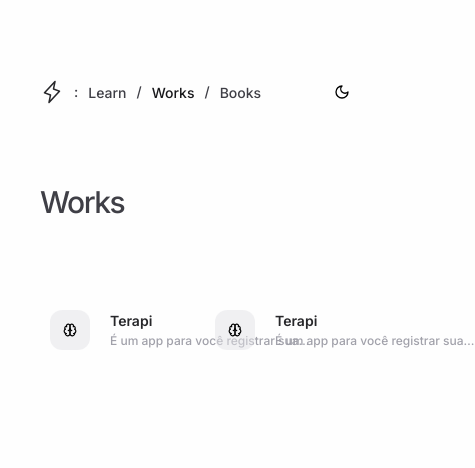
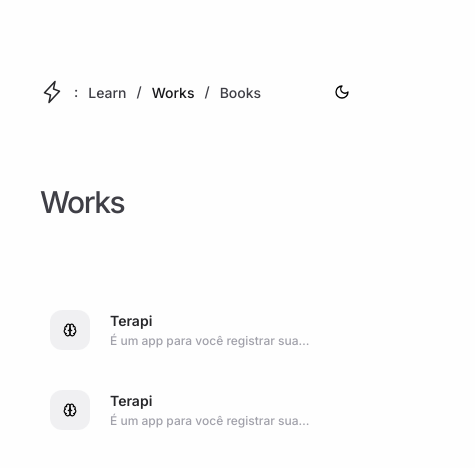
Before and after one commit to andres-dos-santos/hi, a Next.js app: page /works in a window 390 px wide. Shown: the top 468 px of the page, 475 px wide, since content can reach past the window. Built offline with nearby package versions, Linux system fonts and the light colour scheme.

Commit message:
fix: mobile error from list

```diff
--- a/app/page.tsx
+++ b/app/page.tsx
@@ -50,16 +50,16 @@ export default async function Home() {
         {posts.map((post) => (
           <li key={post.id}>
             <Link
-              className="flex items-start space-x-5 sm:space-x-10 group mb-5"
+              className="flex items-start gap-x-5 sm:gap-x-10 group mb-5"
               href={`/post/${post.id}`}
             >
-              <span className="-tracking-wider text-xs sm:text-sm font-medium dark:text-zinc-400 text-zinc-500 flex items-center justify-center">
+              <span className="hidden sm:flex -tracking-wider text-xs sm:text-sm font-medium dark:text-zinc-400 text-zinc-500 items-center justify-center">
                 {post.createdAt.slice(0, 4)}{' '}
                 <span className="h-1 w-1 bg-zinc-500 dark:bg-zinc-400 rounded-full mx-1.5 sm:mx-2.5" />
                 {post.createdAt.slice(5, 7)}
               </span>
 
-              <span className="text-xs sm:text-sm text-zinc-700 font-medium dark:font-normal dark:text-white group-hover:underline">
+              <span className="text-sm text-zinc-700 font-medium dark:font-normal dark:text-white group-hover:underline">
                 {post.title}
               </span>
             </Link>
--- a/app/works/page.tsx
+++ b/app/works/page.tsx
@@ -6,7 +6,7 @@ export default function Works() {
     <>
       <Title>Works</Title>
 
-      <ul className="gap-5 grid grid-cols-2">
+      <ul className="gap-5 grid grid-cols-1 sm:grid-cols-2">
         <li className="flex items-center space-x-5 p-2.5 group rounded-xl cursor-pointer">
           <div className="min-h-[40px] h-[40px] min-w-[40px] w-[40px] bg-zinc-200/50 dark:bg-zinc-700/50 flex items-center justify-center rounded-xl">
             <Brain size={14} />
```
